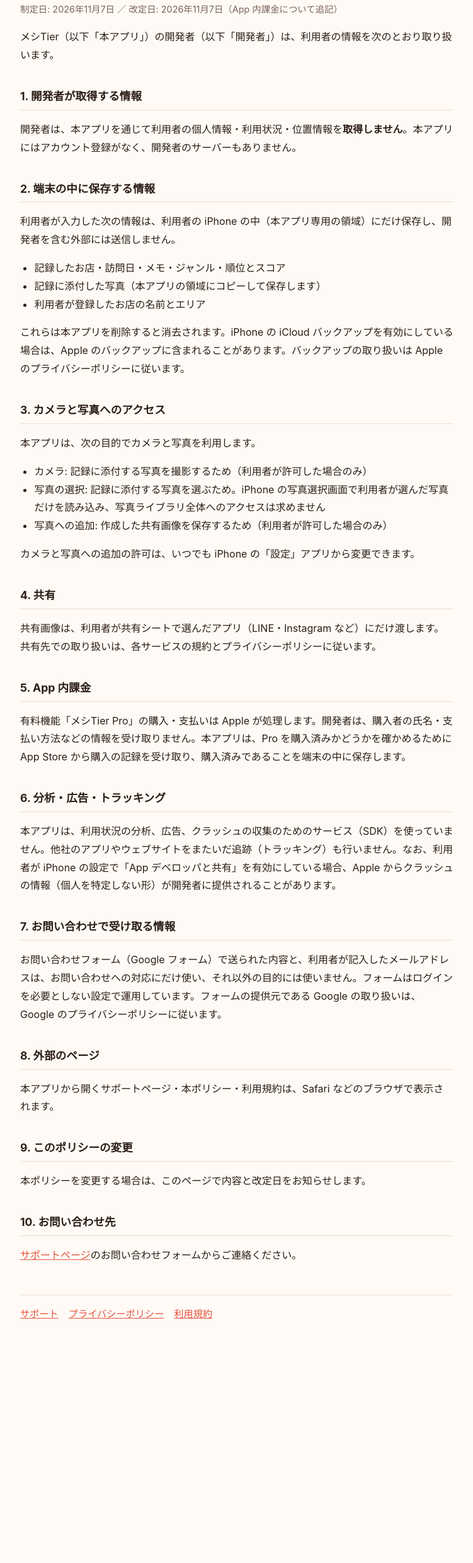
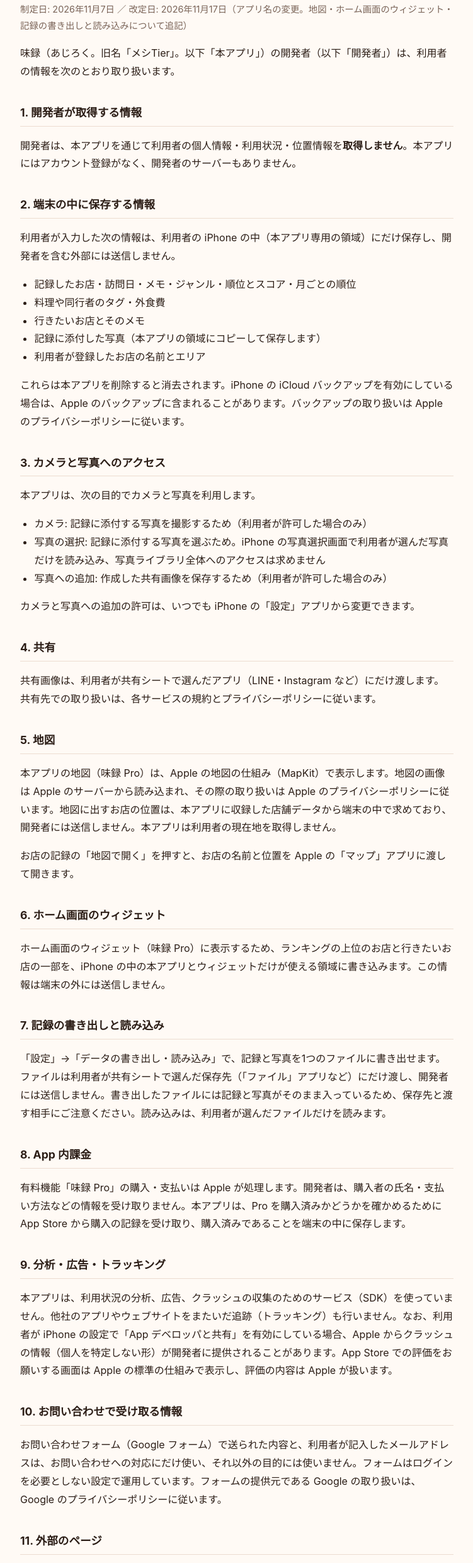
Before and after one commit to SSR-cloude/SSR-cloude.github.io, a plain HTML site: page meshi-tier/privacy.html in a window 1280 px wide. Shown: the part 115-2596 px from the top of the page at 63% size, without its empty margins (264-1015 px from the left). Before the commit the page ends 2278 px from the top, so only its background shows below. Drawn offline with Linux system fonts and the light colour scheme.

Commit message:
味録（旧メシTier）の公開文書を 1.1 に合わせる
- アプリ名を「味録」に変更
- プライバシーポリシー: 地図（MapKit）・ホーム画面のウィジェット・記録の書き出しと読み込み・評価のお願いについて追記
- サポート: 機種変更での引き継ぎ（書き出し・読み込み）、ウィジェットの置き方、味録 Pro の内容
- URL（meshi-tier/）は変えない

Co-Authored-By: Claude Opus 5.5 <noreply@anthropic.com>
Claude-Session: https://claude.ai/code/session_01GWAtaaAoCAM9o4hc6gWWmq

```diff
--- a/meshi-tier/privacy.html
+++ b/meshi-tier/privacy.html
@@ -3,8 +3,8 @@
 <head>
 <meta charset="utf-8">
 <meta name="viewport" content="width=device-width,initial-scale=1">
-<title>プライバシーポリシー｜メシTier</title>
-<meta name="description" content="メシTier のプライバシーポリシー。">
+<title>プライバシーポリシー｜味録</title>
+<meta name="description" content="味録 のプライバシーポリシー。">
 <style>
 :root{--bg:#fffaf5;--fg:#2b1d16;--sub:#7a6458;--line:#ecdcd0;--accent:#e5533d;--card:#fff}
 @media (prefers-color-scheme:dark){:root{--bg:#1e1d24;--fg:#f2eee9;--sub:#b9b4c7;--line:#3a3742;--accent:#ff7a63;--card:#26252d}}
@@ -28,9 +28,9 @@ dd{margin:0 0 0 0}
 </head>
 <body>
 <main>
-<header><div class="app">メシTier</div><h1>プライバシーポリシー</h1></header>
-<p class="meta">制定日: 2026年11月7日 ／ 改定日: 2026年11月7日（App 内課金について追記）</p>
-<p>メシTier（以下「本アプリ」）の開発者（以下「開発者」）は、利用者の情報を次のとおり取り扱います。</p>
+<header><div class="app">味録</div><h1>プライバシーポリシー</h1></header>
+<p class="meta">制定日: 2026年11月7日 ／ 改定日: 2026年11月17日（アプリ名の変更。地図・ホーム画面のウィジェット・記録の書き出しと読み込みについて追記）</p>
+<p>味録（あじろく。旧名「メシTier」。以下「本アプリ」）の開発者（以下「開発者」）は、利用者の情報を次のとおり取り扱います。</p>
 
 <h2>1. 開発者が取得する情報</h2>
 <p>開発者は、本アプリを通じて利用者の個人情報・利用状況・位置情報を<strong>取得しません</strong>。本アプリにはアカウント登録がなく、開発者のサーバーもありません。</p>
@@ -38,7 +38,9 @@ dd{margin:0 0 0 0}
 <h2>2. 端末の中に保存する情報</h2>
 <p>利用者が入力した次の情報は、利用者の iPhone の中（本アプリ専用の領域）にだけ保存し、開発者を含む外部には送信しません。</p>
 <ul>
-<li>記録したお店・訪問日・メモ・ジャンル・順位とスコア</li>
+<li>記録したお店・訪問日・メモ・ジャンル・順位とスコア・月ごとの順位</li>
+<li>料理や同行者のタグ・外食費</li>
+<li>行きたいお店とそのメモ</li>
 <li>記録に添付した写真（本アプリの領域にコピーして保存します）</li>
 <li>利用者が登録したお店の名前とエリア</li>
 </ul>
@@ -56,22 +58,32 @@ dd{margin:0 0 0 0}
 <h2>4. 共有</h2>
 <p>共有画像は、利用者が共有シートで選んだアプリ（LINE・Instagram など）にだけ渡します。共有先での取り扱いは、各サービスの規約とプライバシーポリシーに従います。</p>
 
-<h2>5. App 内課金</h2>
-<p>有料機能「メシTier Pro」の購入・支払いは Apple が処理します。開発者は、購入者の氏名・支払い方法などの情報を受け取りません。本アプリは、Pro を購入済みかどうかを確かめるために App Store から購入の記録を受け取り、購入済みであることを端末の中に保存します。</p>
+<h2>5. 地図</h2>
+<p>本アプリの地図（味録 Pro）は、Apple の地図の仕組み（MapKit）で表示します。地図の画像は Apple のサーバーから読み込まれ、その際の取り扱いは Apple のプライバシーポリシーに従います。地図に出すお店の位置は、本アプリに収録した店舗データから端末の中で求めており、開発者には送信しません。本アプリは利用者の現在地を取得しません。</p>
+<p>お店の記録の「地図で開く」を押すと、お店の名前と位置を Apple の「マップ」アプリに渡して開きます。</p>
 
-<h2>6. 分析・広告・トラッキング</h2>
-<p>本アプリは、利用状況の分析、広告、クラッシュの収集のためのサービス（SDK）を使っていません。他社のアプリやウェブサイトをまたいだ追跡（トラッキング）も行いません。なお、利用者が iPhone の設定で「App デベロッパと共有」を有効にしている場合、Apple からクラッシュの情報（個人を特定しない形）が開発者に提供されることがあります。</p>
+<h2>6. ホーム画面のウィジェット</h2>
+<p>ホーム画面のウィジェット（味録 Pro）に表示するため、ランキングの上位のお店と行きたいお店の一部を、iPhone の中の本アプリとウィジェットだけが使える領域に書き込みます。この情報は端末の外には送信しません。</p>
 
-<h2>7. お問い合わせで受け取る情報</h2>
+<h2>7. 記録の書き出しと読み込み</h2>
+<p>「設定」→「データの書き出し・読み込み」で、記録と写真を1つのファイルに書き出せます。ファイルは利用者が共有シートで選んだ保存先（「ファイル」アプリなど）にだけ渡し、開発者には送信しません。書き出したファイルには記録と写真がそのまま入っているため、保存先と渡す相手にご注意ください。読み込みは、利用者が選んだファイルだけを読みます。</p>
+
+<h2>8. App 内課金</h2>
+<p>有料機能「味録 Pro」の購入・支払いは Apple が処理します。開発者は、購入者の氏名・支払い方法などの情報を受け取りません。本アプリは、Pro を購入済みかどうかを確かめるために App Store から購入の記録を受け取り、購入済みであることを端末の中に保存します。</p>
+
+<h2>9. 分析・広告・トラッキング</h2>
+<p>本アプリは、利用状況の分析、広告、クラッシュの収集のためのサービス（SDK）を使っていません。他社のアプリやウェブサイトをまたいだ追跡（トラッキング）も行いません。なお、利用者が iPhone の設定で「App デベロッパと共有」を有効にしている場合、Apple からクラッシュの情報（個人を特定しない形）が開発者に提供されることがあります。App Store での評価をお願いする画面は Apple の標準の仕組みで表示し、評価の内容は Apple が扱います。</p>
+
+<h2>10. お問い合わせで受け取る情報</h2>
 <p>お問い合わせフォーム（Google フォーム）で送られた内容と、利用者が記入したメールアドレスは、お問い合わせへの対応にだけ使い、それ以外の目的には使いません。フォームはログインを必要としない設定で運用しています。フォームの提供元である Google の取り扱いは、Google のプライバシーポリシーに従います。</p>
 
-<h2>8. 外部のページ</h2>
+<h2>11. 外部のページ</h2>
 <p>本アプリから開くサポートページ・本ポリシー・利用規約は、Safari などのブラウザで表示されます。</p>
 
-<h2>9. このポリシーの変更</h2>
+<h2>12. このポリシーの変更</h2>
 <p>本ポリシーを変更する場合は、このページで内容と改定日をお知らせします。</p>
 
-<h2>10. お問い合わせ先</h2>
+<h2>13. お問い合わせ先</h2>
 <p><a href="./">サポートページ</a>のお問い合わせフォームからご連絡ください。</p>
 
 <nav><a href="./">サポート</a><a href="privacy.html">プライバシーポリシー</a><a href="terms.html">利用規約</a></nav>
```
Also changed, not shown: meshi-tier/index.html (+10 -8 lines), meshi-tier/terms.html (+7 -7 lines).
